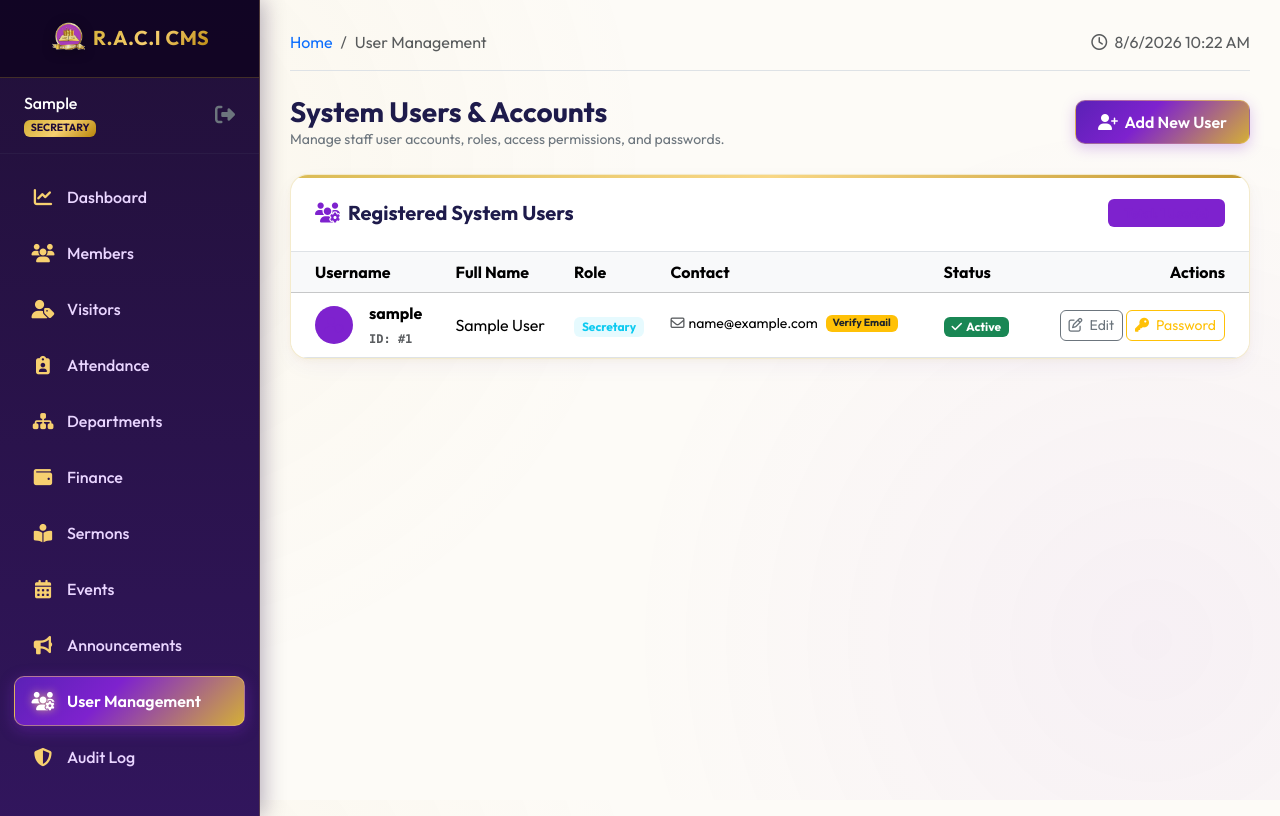
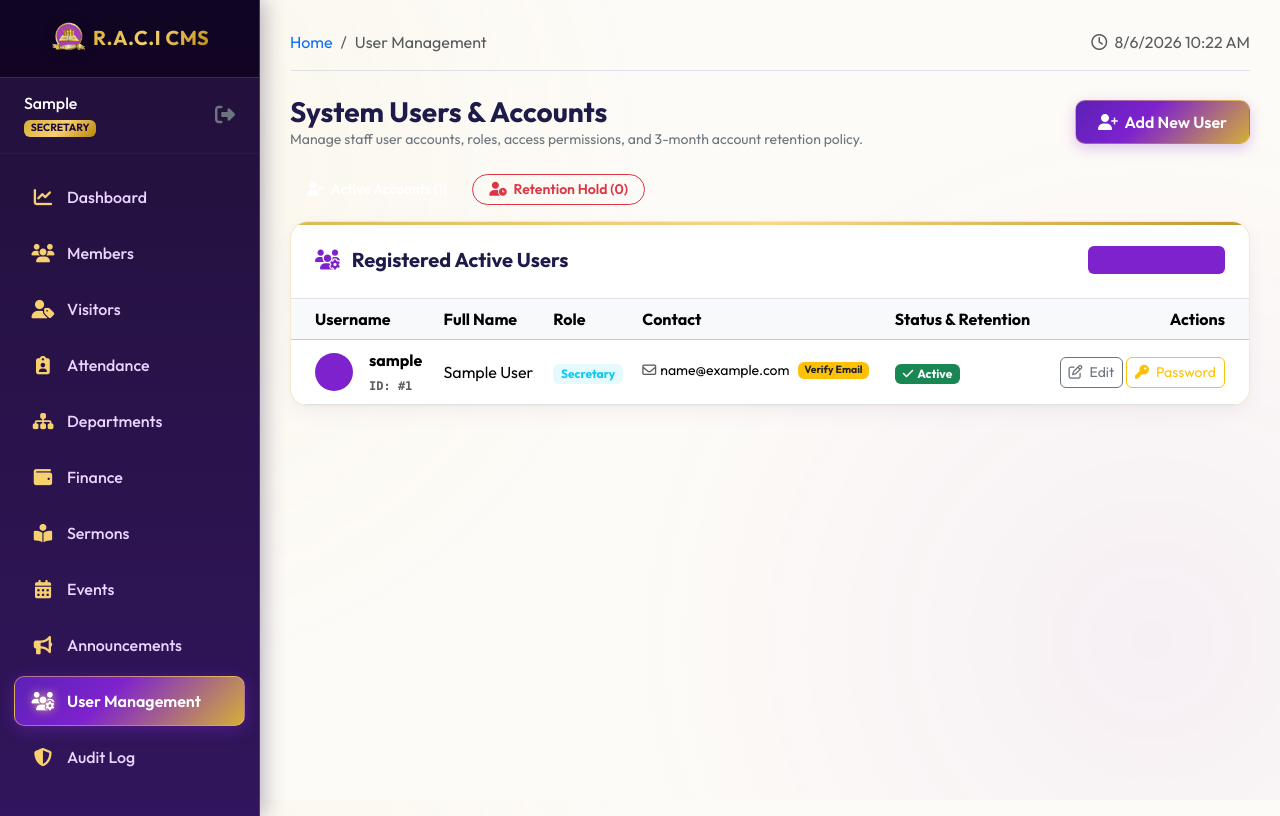
Before and after one commit to yeboah83/Church_system, a Django app: page /users/ in a window 1280 px wide. Run offline with Django 5.2, Linux system fonts and the light colour scheme; the visitor is signed in with stand-in values (Sample User, id 1); data comes from the database, SQL or seed files in the repository.

Commit message:
feat: Implement 3-month account retention policy, soft-deletion, restoration, and purge command

```diff
--- a/church/urls.py
+++ b/church/urls.py
@@ -71,6 +71,7 @@ urlpatterns = [
     path('users/<int:pk>/edit/', views.user_update, name='user_update'),
     path('users/<int:pk>/password/', views.user_change_password, name='user_change_password'),
     path('users/<int:pk>/delete/', views.user_delete, name='user_delete'),
+    path('users/<int:pk>/restore/', views.user_restore, name='user_restore'),
     # Audit Logs
     path('audit-logs/', views.audit_log_list, name='audit_log_list'),
     path('audit-logs/export-csv/', views.export_audit_logs_csv, name='export_audit_logs_csv'),
--- a/church/views.py
+++ b/church/views.py
@@ -44,8 +44,19 @@ def login_view(request):
         u = request.POST.get('username', '').strip()
         p = request.POST.get('password', '')
 
-        # Check existing user model for lockout state
+        # Check existing user model for lockout state or soft-deletion
         user_obj = CustomUser.objects.filter(username__iexact=u).first() if u else None
+        if user_obj and user_obj.is_deleted:
+            scheduled_date = user_obj.scheduled_deletion_date.strftime('%Y-%m-%d') if user_obj.scheduled_deletion_date else 'in 3 months'
+            days_left = user_obj.days_until_permanent_deletion
+            log_activity(request, 'LOGIN', 'Authentication', f"Blocked login attempt for soft-deleted user '{u}' (scheduled for purge in {days_left} days)")
+            messages.error(
+                request,
+                f"Account '{u}' is deactivated and pending permanent deletion on {scheduled_date} ({days_left} days remaining). "
+                "Contact a Super Admin to restore your account before the 3-month retention period expires."
+            )
+            return render(request, 'login.html')
+
         if user_obj and user_obj.is_locked_out():
             remaining_seconds = int((user_obj.lockout_until - timezone.now()).total_seconds())
             remaining_mins = max(1, (remaining_seconds + 59) // 60)
@@ -1201,8 +1212,21 @@ def export_finance_report(request):
 @login_required
 @role_required(['Super Admin'])
 def user_list(request):
-    users = CustomUser.objects.all().order_by('username')
-    return render(request, 'users/user_list.html', {'users': users})
+    show_deleted = request.GET.get('status', '') == 'deleted'
+    if show_deleted:
+        users = CustomUser.objects.filter(is_deleted=True).order_by('-deleted_at')
+    else:
+        users = CustomUser.objects.filter(is_deleted=False).order_by('username')
+
+    active_count = CustomUser.objects.filter(is_deleted=False).count()
+    deleted_count = CustomUser.objects.filter(is_deleted=True).count()
+
+    return render(request, 'users/user_list.html', {
+        'users': users,
+        'show_deleted': show_deleted,
+        'active_count': active_count,
+        'deleted_count': deleted_count,
+    })
 
 
 @login_required
@@ -1271,16 +1295,43 @@ def user_delete(request, pk):
 
     if request.method == 'POST':
         username = target_user.username
-        target_user.delete()
-        log_activity(request, 'DELETE', 'User Management', f"Deleted user account '{username}' (ID: {pk})")
-        messages.success(request, f"User '{username}' has been deleted.")
+        target_user.soft_delete()
+        scheduled_str = target_user.scheduled_deletion_date.strftime('%Y-%m-%d')
+        log_activity(
+            request,
+            'DELETE',
+            'User Management',
+            f"User account '{username}' (ID: {pk}) deactivated and scheduled for permanent deletion in 3 months (on {scheduled_str})"
+        )
+        messages.success(
+            request,
+            f"User account '{username}' has been deactivated and scheduled for permanent deletion on {scheduled_str}. "
+            "All account data will be retained for 3 months and can be restored at any time prior."
+        )
         return redirect('user_list')
 
     return render(request, 'confirm_delete.html', {
         'object': target_user,
-        'type': 'User',
+        'type': 'User Account (3-Month Retention Hold)',
         'cancel_url': 'user_list'
     })
+
+
+@login_required
+@role_required(['Super Admin'])
+def user_restore(request, pk):
+    target_user = get_object_or_404(CustomUser, pk=pk, is_deleted=True)
+    if request.method == 'POST':
+        username = target_user.username
+        target_user.restore_account()
+        log_activity(
+            request,
+            'UPDATE',
+            'User Management',
+            f"Restored soft-deleted user account '{username}' (ID: {pk}) from 3-month retention hold"
+        )
+        messages.success(request, f"User account '{username}' has been successfully restored and reactivated.")
+    return redirect('user_list')
 
 
 @login_required
--- a/templates/users/user_list.html
+++ b/templates/users/user_list.html
@@ -10,10 +10,22 @@
 <div class="d-flex flex-wrap justify-content-between align-items-center mb-4 gap-3">
     <div>
         <h3 class="fw-bold mb-0">System Users & Accounts</h3>
-        <p class="text-secondary small mb-0">Manage staff user accounts, roles, access permissions, and passwords.</p>
+        <p class="text-secondary small mb-0">Manage staff user accounts, roles, access permissions, and 3-month account retention policy.</p>
     </div>
+    <div class="d-flex gap-2">
         <a href="{% url 'user_create' %}" class="btn btn-premium">
             <i class="fa-solid fa-user-plus me-1"></i> Add New User
+        </a>
+    </div>
+</div>
+
+<!-- Status Filter Tabs -->
+<div class="d-flex gap-2 mb-3">
+    <a href="{% url 'user_list' %}" class="btn btn-sm {% if not show_deleted %}btn-indigo text-white{% else %}btn-outline-secondary{% endif %} rounded-pill px-3 fw-semibold">
+        <i class="fa-solid fa-user-check me-1"></i> Active Accounts ({{ active_count }})
+    </a>
+    <a href="{% url 'user_list' %}?status=deleted" class="btn btn-sm {% if show_deleted %}btn-danger text-white{% else %}btn-outline-danger{% endif %} rounded-pill px-3 fw-semibold">
+        <i class="fa-solid fa-user-clock me-1"></i> Retention Hold ({{ deleted_count }})
     </a>
 </div>
 
@@ -21,10 +33,11 @@
 <div class="card-premium overflow-hidden">
     <div class="p-4 border-bottom d-flex justify-content-between align-items-center">
         <h5 class="fw-bold mb-0">
-            <i class="fa-solid fa-users-gear me-2 text-indigo" style="color: var(--accent-color);"></i>Registered System Users
+            <i class="fa-solid fa-users-gear me-2 text-indigo" style="color: var(--accent-color);"></i>
+            {% if show_deleted %}Accounts Scheduled for Deletion (3-Month Retention Hold){% else %}Registered Active Users{% endif %}
         </h5>
         <span class="badge bg-indigo bg-opacity-10 text-indigo px-3 py-2" style="font-size: 0.8rem;">
-            Total: {{ users|length }} User(s)
+            Total: {{ users|length }} Account(s)
         </span>
     </div>
 
@@ -36,18 +49,18 @@
                     <th scope="col">Full Name</th>
                     <th scope="col">Role</th>
                     <th scope="col">Contact</th>
-                    <th scope="col">Status</th>
+                    <th scope="col">Status & Retention</th>
                     <th scope="col" class="text-end pe-4">Actions</th>
                 </tr>
             </thead>
             <tbody>
                 {% if users %}
                     {% for u in users %}
-                        <tr>
+                        <tr class="{% if u.is_deleted %}table-warning bg-opacity-10{% endif %}">
                             <td class="ps-4 fw-bold">
                                 <div class="d-flex align-items-center">
-                                    <div class="rounded-circle bg-indigo bg-opacity-10 text-indigo d-flex align-items-center justify-content-center me-3" style="width: 38px; height: 38px;">
-                                        <i class="fa-solid fa-user-shield"></i>
+                                    <div class="rounded-circle {% if u.is_deleted %}bg-warning text-dark{% else %}bg-indigo text-indigo{% endif %} bg-opacity-10 d-flex align-items-center justify-content-center me-3" style="width: 38px; height: 38px;">
+                                        <i class="fa-solid {% if u.is_deleted %}fa-user-clock{% else %}fa-user-shield{% endif %}"></i>
                                     </div>
                                     <div>
                                         <span class="d-block">{{ u.username }}</span>
@@ -102,7 +115,12 @@
                                 {% endif %}
                             </td>
                             <td>
-                                {% if u.is_locked_out %}
+                                {% if u.is_deleted %}
+                                    <span class="badge bg-warning text-dark px-2.5 py-1 mb-1 d-inline-block" title="Scheduled for permanent purge">
+                                        <i class="fa-solid fa-clock-rotate-left me-1"></i>Pending Deletion ({{ u.days_until_permanent_deletion }} days left)
+                                    </span>
+                                    <small class="d-block text-muted font-monospace" style="font-size: 0.72rem;">Purge Date: {{ u.scheduled_deletion_date|date:"Y-m-d" }}</small>
+                                {% elif u.is_locked_out %}
                                     <span class="badge bg-danger text-white px-2 py-1" title="Account Locked Out"><i class="fa-solid fa-lock me-1"></i>Locked</span>
                                 {% elif u.is_active %}
                                     <span class="badge bg-success text-white px-2 py-1"><i class="fa-solid fa-check me-1"></i>Active</span>
@@ -111,6 +129,14 @@
                                 {% endif %}
                             </td>
                             <td class="text-end pe-4">
+                                {% if u.is_deleted %}
+                                    <form method="POST" action="{% url 'user_restore' pk=u.pk %}" class="d-inline" onsubmit="return confirm('Are you sure you want to restore and reactivate user account {{ u.username }}?');">
+                                        {% csrf_token %}
+                                        <button type="submit" class="btn btn-sm btn-success px-3" title="Restore Account">
+                                            <i class="fa-solid fa-trash-can-arrow-up me-1"></i> Restore Account
+                                        </button>
+                                    </form>
+                                {% else %}
                                     <div class="btn-group gap-1">
                                         <a href="{% url 'user_update' pk=u.pk %}" class="btn btn-sm btn-outline-secondary" title="Edit User Info" style="border-radius: 6px;">
                                             <i class="fa-regular fa-pen-to-square me-1"></i> Edit
@@ -119,11 +145,12 @@
                                             <i class="fa-solid fa-key me-1"></i> Password
                                         </a>
                                         {% if u != request.user %}
-                                    <a href="{% url 'user_delete' pk=u.pk %}" class="btn btn-sm btn-outline-danger" title="Delete User" style="border-radius: 6px;">
+                                        <a href="{% url 'user_delete' pk=u.pk %}" class="btn btn-sm btn-outline-danger" title="Deactivate & Hold 3 Months" style="border-radius: 6px;">
                                             <i class="fa-regular fa-trash-can"></i>
                                         </a>
                                         {% endif %}
                                     </div>
+                                {% endif %}
                             </td>
                         </tr>
                     {% endfor %}
@@ -131,7 +158,7 @@
                     <tr>
                         <td colspan="6" class="text-center py-5 text-muted">
                             <i class="fa-regular fa-folder-open fs-2 mb-2"></i>
-                            <p class="mb-0">No users found.</p>
+                            <p class="mb-0">No users found in this view.</p>
                         </td>
                     </tr>
                 {% endif %}
```
Also changed, not shown: church/management/commands/purge_deleted_users.py (added, +40 -0 lines), church/models.py (+26 -0 lines), church/tests.py (+46 -0 lines), church/migrations/0006_customuser_deleted_at_customuser_is_deleted_and_more.py (added). Lines whose indentation alone changed are shown as unchanged.
